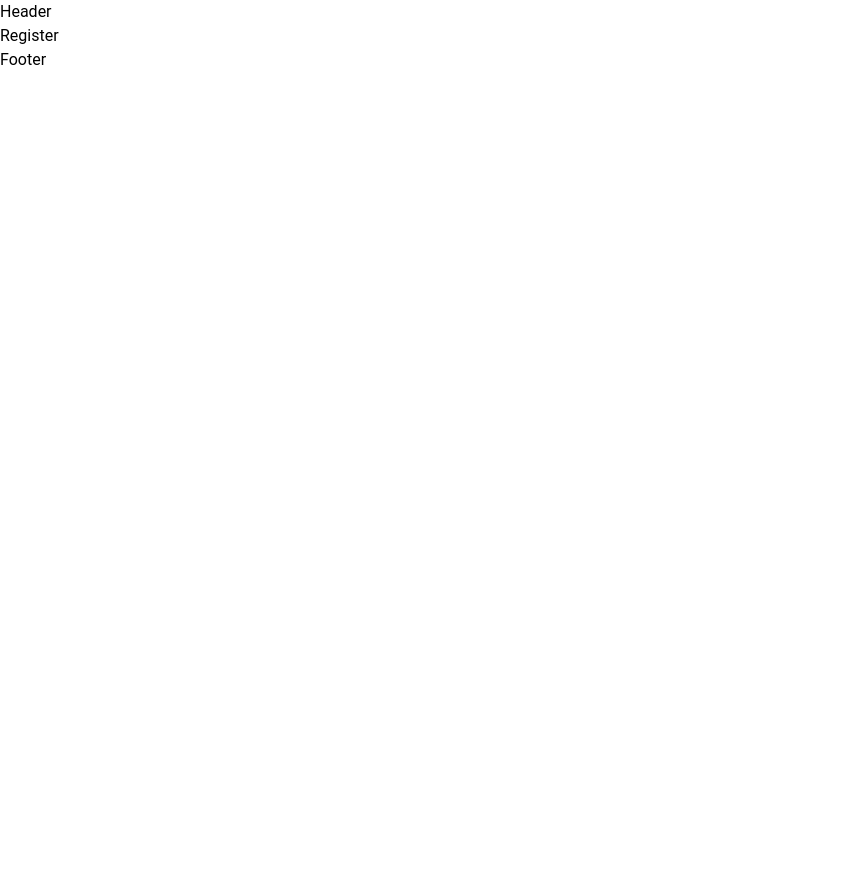
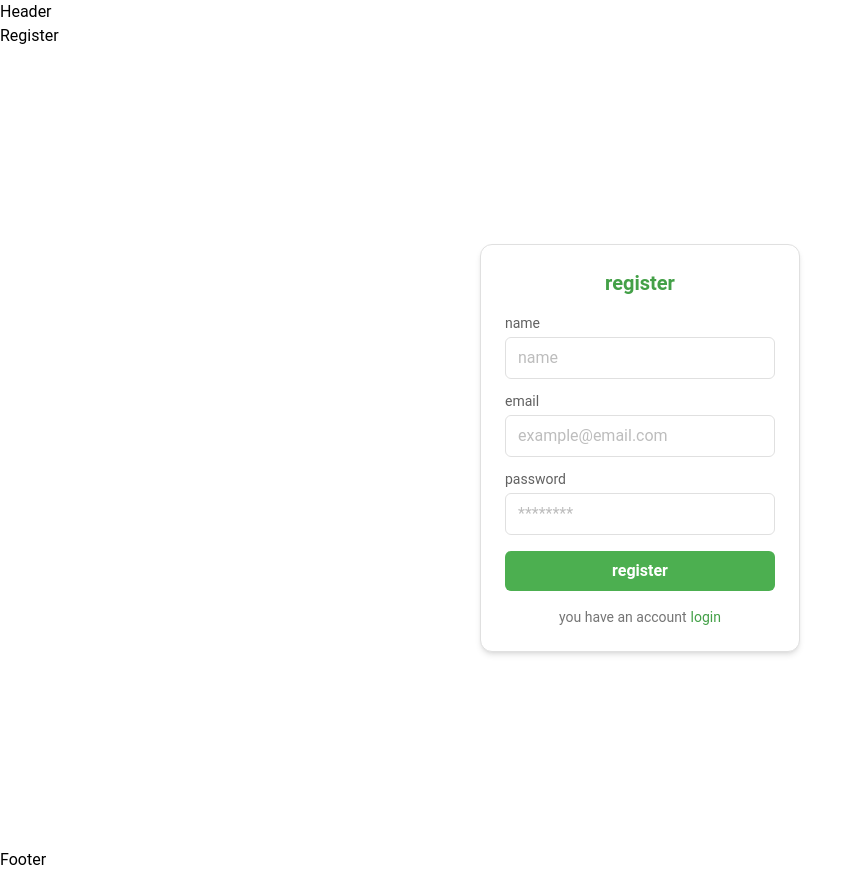
Before and after one commit to AlaaAshraf17/Zay-shop, a React (Vite) app: page /register in a window 1280 px wide. Shown: the whole page, without its empty margins (0-862 px from the left). Before the commit the page ends 800 px from the top, so only its background shows below. Built offline with nearby package versions, Linux system fonts and the light colour scheme.

Commit message:
save login/register changes

```diff
--- a/package.json
+++ b/package.json
@@ -27,6 +27,6 @@
     "globals": "^16.0.0",
     "postcss": "^8.5.3",
     "tailwindcss": "^3.4.17",
-    "vite": "^6.3.1"
+    "vite": "^6.3.4"
   }
 }
--- a/src/Pages/Login.jsx
+++ b/src/Pages/Login.jsx
@@ -1,11 +1,47 @@
 import React from 'react'
-
+import { Link } from 'react-router-dom';
 const Login = () => {
   return (
     <div>
-      <h1>Login</h1>
+      <h1>login</h1>
+      <div className="flex items-center justify-center min-h-screen bg-white text-black">
+      <div className="bg-gray-100 p-8 rounded-2xl shadow-lg w-full max-w-md border border-gray-300">
+      <h2 className="text-xl font-bold text-center text-green-600 mb-4">login</h2>
+
+        <form>
+          <div className="mb-4">
+            <label className="block mb-2 text-sm font-medium">email</label>
+            <input
+              type="email"
+              required
+              className="w-full p-3 rounded bg-white border border-gray-300 focus:outline-none focus:ring-2 focus:ring-green-500"
+              placeholder="example@email.com"
+            />
+          </div>
+
+          <div className="mb-6">
+            <label className="block mb-2 text-sm font-medium">password</label>
+            <input
+              type="password"
+              required
+              className="w-full p-3 rounded bg-white border border-gray-300 focus:outline-none focus:ring-2 focus:ring-green-500"
+              placeholder="********"
+            />
+          </div>
+
+          <button
+            type="submit"
+            className="w-full bg-green-500 hover:bg-green-600 text-white font-bold py-2 px-4 rounded transition"
+          >
+            <Link to="/"> login</Link>
+
+          </button>
+
+        </form>
+      </div>
     </div>
-  )
-}
+    </div>
+  );
+};
 
-export default Login
+export default Login;
--- a/src/Pages/Register.jsx
+++ b/src/Pages/Register.jsx
@@ -1,9 +1,61 @@
-import React from 'react'
-
+import React from 'react';
+import { Link } from 'react-router-dom';
 const Register = () => {
   return (
     <div>
+
       <h1>Register</h1>
+      <div className="bg-white w-screen h-screen flex items-center justify-center p-0 m-0">
+      <div className="w-[320px] bg-white border border-gray-300 rounded-xl shadow-md p-6">
+        <h2 className="text-xl font-bold text-center text-green-600 mb-4">register</h2>
+
+        <form>
+          <div className="mb-3">
+            <label className="block text-sm text-gray-700 mb-1">name</label>
+            <input
+              type="text"
+              required
+              className="w-full px-3 py-2 border border-gray-300 rounded-md focus:outline-none focus:ring-2 focus:ring-green-500"
+              placeholder='name'
+            />
+          </div>
+
+          <div className="mb-3">
+            <label className="block text-sm text-gray-700 mb-1">email</label>
+            <input
+              type="email"
+              required
+              className="w-full px-3 py-2 border border-gray-300 rounded-md focus:outline-none focus:ring-2 focus:ring-green-500"
+              placeholder="example@email.com"
+            />
+          </div>
+
+          <div className="mb-4">
+            <label className="block text-sm text-gray-700 mb-1">password</label>
+            <input
+              type="password"
+              required
+              className="w-full px-3 py-2 border border-gray-300 rounded-md focus:outline-none focus:ring-2 focus:ring-green-500"
+              placeholder="********"
+            />
+          </div>
+
+          <button
+            type="submit"
+            className="w-full bg-green-500 hover:bg-green-600 text-white font-semibold py-2 rounded-md"
+          >
+           <Link to="/">register</Link>
+
+          </button>
+          <p className="mt-4 text-sm text-center text-gray-600">
+             you have an account
+            <Link to="/login" className="text-green-600 hover:underline ml-1">
+             login
+            </Link>
+          </p>
+        </form>
+      </div>
+    </div>
     </div>
   )
 }
```
Also changed, not shown: 1 other file (tests, documents, lock files or other folders).
